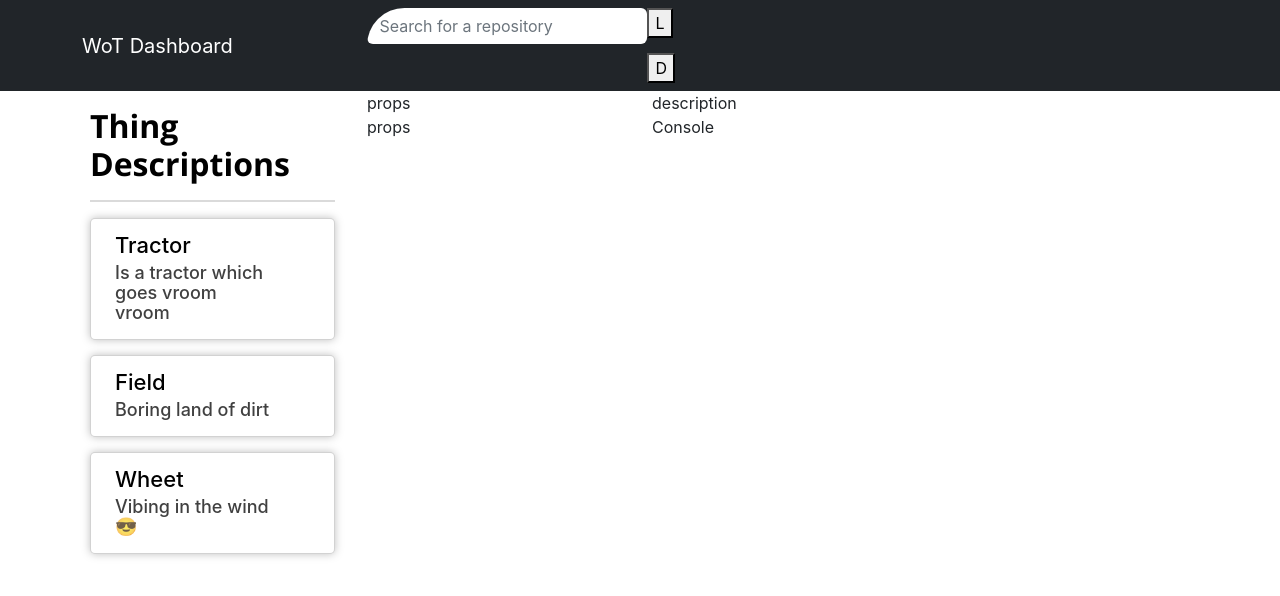
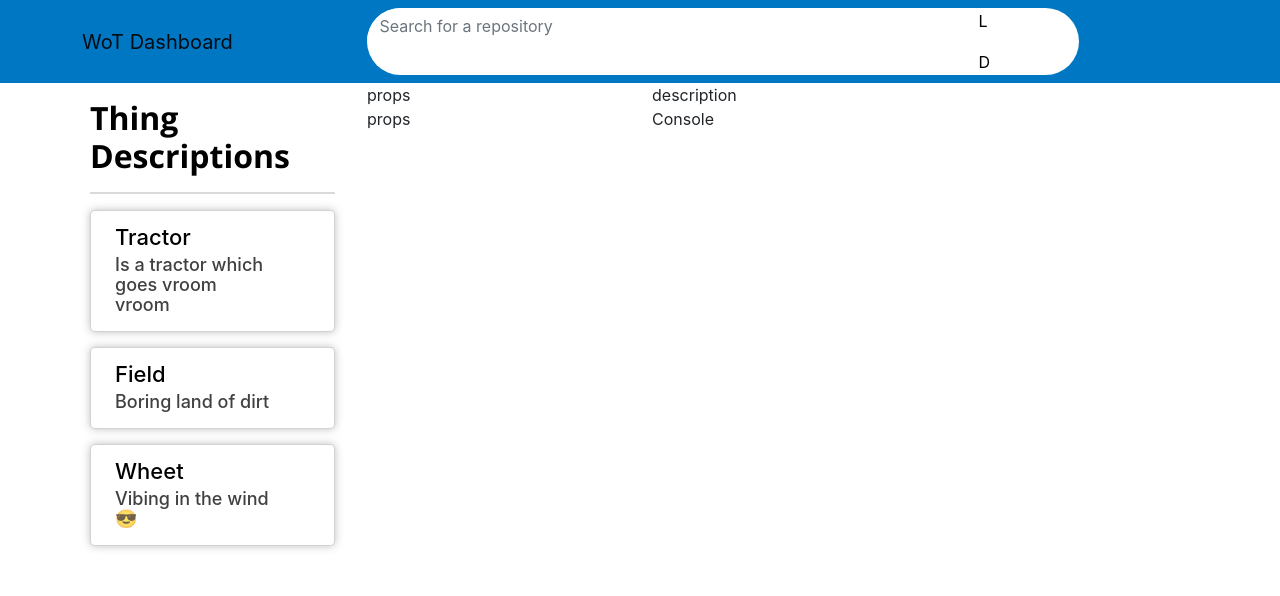
Before and after one commit to Erro48/itd-debugtool, a React (Create React App) app: page / in a window 1280 px wide. Shown: the top 596 px of the page. Built offline with nearby package versions, Linux system fonts and the light colour scheme.

Commit message:
Divided style between navbar and searchbar

```diff
--- a/src/components/navbar/Navbar.js
+++ b/src/components/navbar/Navbar.js
@@ -1,8 +1,9 @@
 import SearchBar from './SearchBar'
+import './navbar.css'
 
 function Navbar() {
 	return (
-		<nav className='navbar navbar-expand-lg navbar-dark bg-dark'>
+		<nav className='navbar navbar-expand-lg'>
 			<div className='container'>
 				<a className='navbar-brand' href='/'>
 					<span>WoT</span> Dashboard
--- a/src/components/navbar/SearchBar.js
+++ b/src/components/navbar/SearchBar.js
@@ -1,3 +1,5 @@
+import './searchBar.css'
+
 function SearchBar(props) {
 	return (
 		<div
--- a/src/components/navbar/navbar.css
+++ b/src/components/navbar/navbar.css
@@ -1,19 +1,3 @@
-#search-bar {
-	background-color: white;
+.navbar {
+	background-color: var(--primary-color);
 }
-
-#search-bar form {
-	width: 85%;
-}
-
-#search-bar ul {
-	list-style: none;
-	padding: 0;
-	width: 15%;
-	justify-content: space-around;
-}
-
-#search-bar button {
-	background-color: transparent;
-	border: none;
-}
--- /dev/null
+++ b/src/components/navbar/searchBar.css
@@ -0,0 +1,19 @@
+#search-bar {
+	background-color: white;
+}
+
+#search-bar form {
+	width: 85%;
+}
+
+#search-bar ul {
+	list-style: none;
+	padding: 0;
+	width: 15%;
+	justify-content: space-around;
+}
+
+#search-bar button {
+	background-color: transparent;
+	border: none;
+}
```
